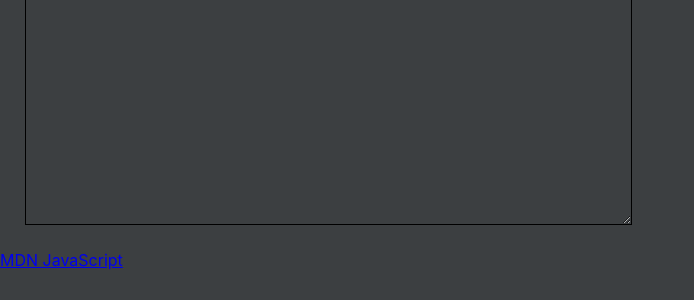
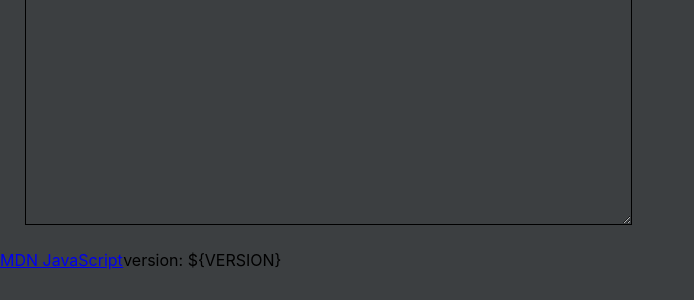
Before and after one commit to alexashley/dev-toolkit-pwa, a React (Create React App) app: page / in a window 1280 px wide. Shown: the part 843-1143 px from the top of the page, without its empty margins (0-694 px from the left). Built offline with nearby package versions, Linux system fonts and the light colour scheme.

Commit message:
Display version in footer

```diff
--- a/package.json
+++ b/package.json
@@ -10,7 +10,7 @@
     "react-scripts": "2.1.3"
   },
   "scripts": {
-    "start": "react-scripts start",
+    "start": "VERSION=$(git rev-parse --short HEAD) react-scripts start",
     "build": "react-scripts build",
     "test": "react-scripts test",
     "eject": "react-scripts eject"
--- a/src/components/Footer.js
+++ b/src/components/Footer.js
@@ -6,7 +6,7 @@ const Footer = () => {
             <a href="https://developer.mozilla.org/en-US/docs/Web/JavaScript/Reference/Global_Objects">
                 MDN JavaScript
             </a>
-
+            <span>{`version: ${process.env.REACT_APP_VERSION}`}</span>
         </footer>
     );
 };
```
Also changed, not shown: 1 other file (tests, documents, lock files or other folders).
